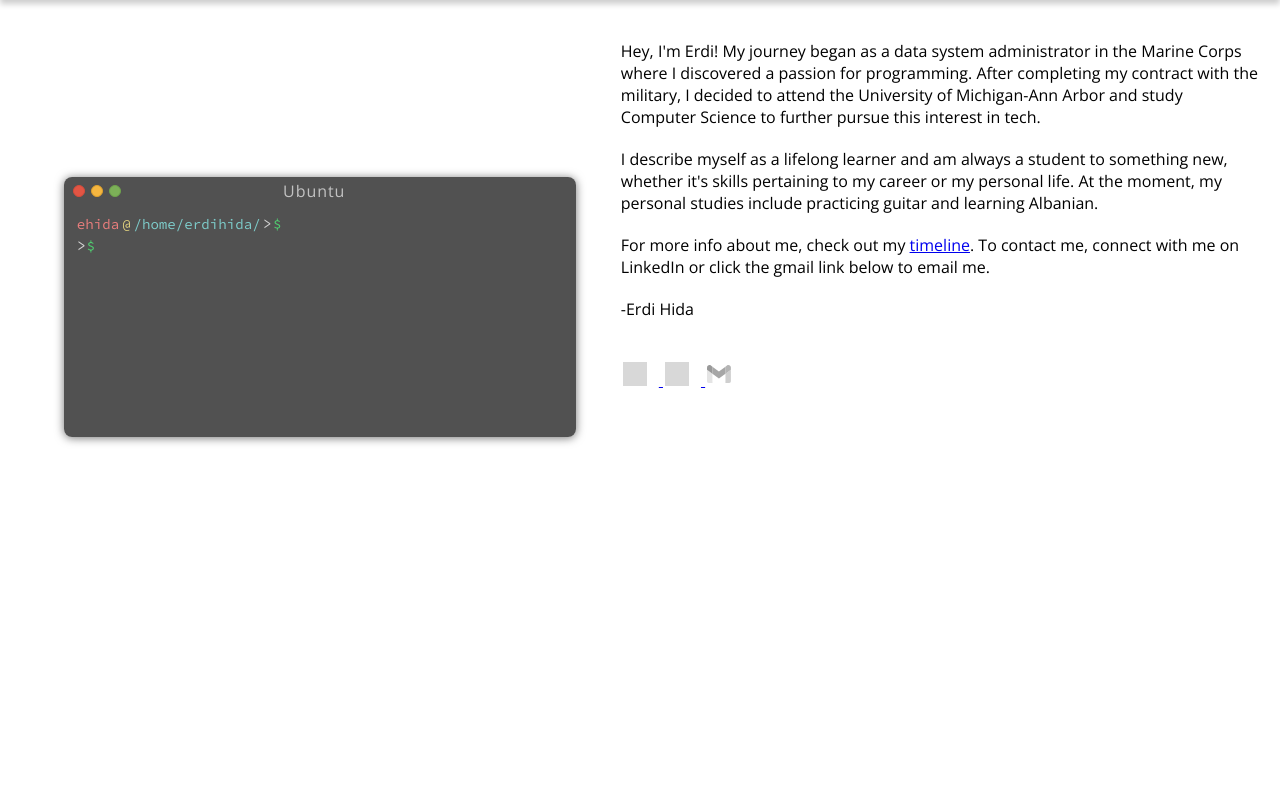
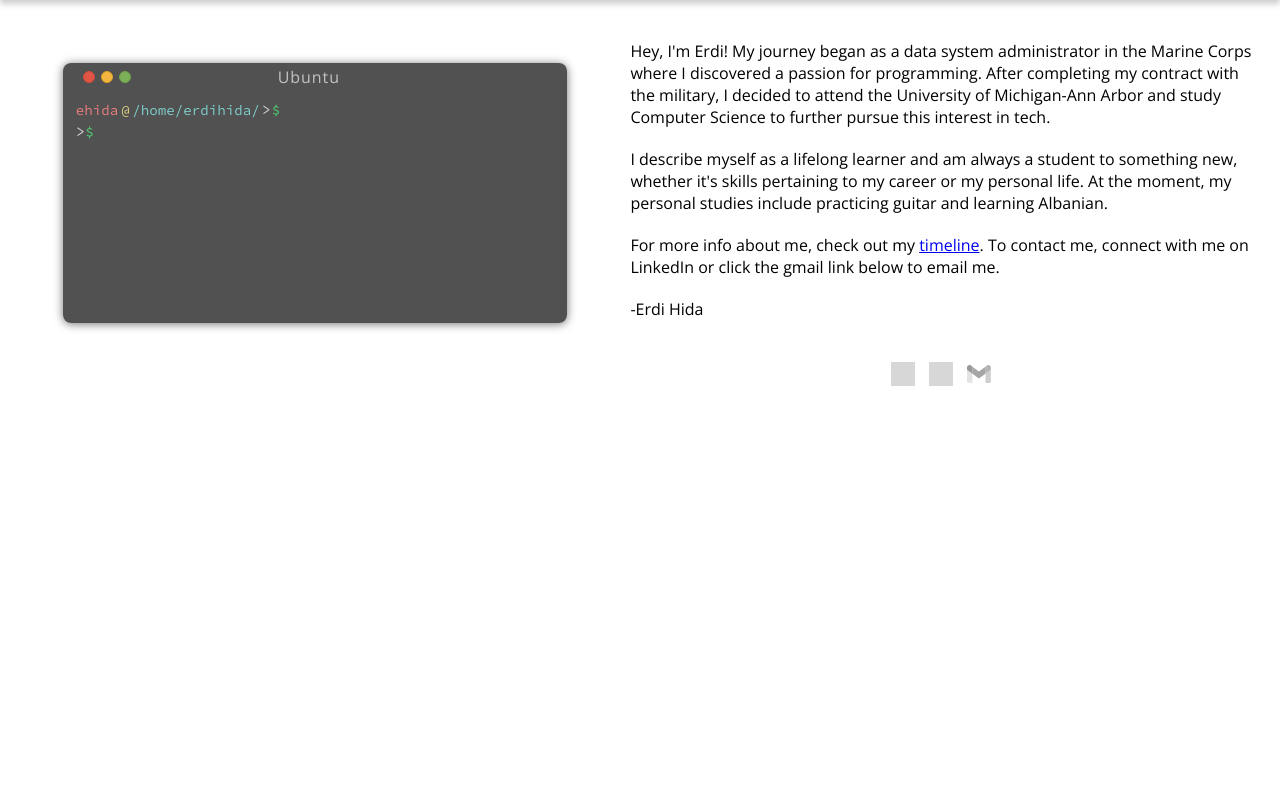
Before and after one commit to Erdi-H/portfolio, a Flask app: page / in a window 1280 px wide. Shown: the part 48-848 px from the top of the page. After the commit the page ends 434 px from the top, so only its background shows below. Run offline with Flask 2, Linux system fonts and the light colour scheme; some libraries are stand-ins or nearby versions; grey boxes are pictures that could not be loaded.

Commit message:
adjusted terminal content and style

```diff
--- a/static/css/home.css
+++ b/static/css/home.css
@@ -4,8 +4,6 @@
 }
 
 .container {
-  height: 100%;
-  max-width: none;
   margin: 0;
   display: flex;
   justify-content: flex-end;
@@ -26,16 +24,14 @@
 }
 
 .scroll-wrapper {
-  height: 100%;
   display: flex;
   flex-direction: column;
   margin-right: 1.5%;
 }
 
 .fixed-wrapper {
-  position: fixed;
   right: 50%;
-  top: calc(50% - 135px);
+  top: 1px;
 }
 
 ul li a {
@@ -69,28 +65,11 @@
   margin: 20px 0px 20px 0px;
 }
 
-@media only screen and (max-width: 5000px) {
-  .fixed-wrapper {
-    top: calc(25% - 135px);
-  }
-}
-
-@media only screen and (max-width: 1800px) {
-  .fixed-wrapper {
-    top: calc(30% - 135px);
-  }
-}
-
-@media only screen and (max-width: 1700px) {
-  .fixed-wrapper {
-    top: calc(35% - 135px);
-  }
-}
-
-@media only screen and (max-width: 1600px) {
-  .fixed-wrapper {
-    top: calc(45% - 135px);
-  }
+.social-icons {
+  display: flex;
+  justify-content: center;
+  align-items: center;
+  line-height: 0;
 }
 
 @media only screen and (max-width: 1094px) {
@@ -125,12 +104,6 @@
 
   .middle-text {
     margin: 15px;
-  }
-
-  .social-icons {
-    display: flex;
-    justify-content: center;
-    align-items: center;
   }
 
   #terminal {
@@ -170,7 +143,6 @@
 
 #terminal .terminal .window-title {
   background: linear-gradient(top, #dedede, #c0c0c0);
-  width: calc(100% - 16px);
   height: 8%;
   text-align: center;
   border-top-left-radius: 8px;
@@ -179,7 +151,6 @@
 }
 
 #terminal .terminal .window-title .win-buttons {
-  position: relative;
   width: 15%;
   left: -11px;
   float: left;
--- a/static/js/home.js
+++ b/static/js/home.js
@@ -4,9 +4,9 @@
       "stat erdihida<br/>" +
       /*"><span class='caret'>$</span> job: <br/> ^100" +*/
       "><span class='caret'>$</span> programming: C++, C#, Python, Javascript, SQL<br/> ^300" +
-      "><span class='caret'>$</span> frameworks: Python Flask, React.js<br/> ^300" +
+      "><span class='caret'>$</span> frameworks: Python Flask, React.js, Vue.js<br/> ^300" +
       "><span class='caret'>$</span> certifications: CompTIA Security+, CompTIA Network+<br/> ^300" +
-      "><span class='caret'>$</span> hobbies: reading, lifting weights, movies<br/> ^300" +
+      "><span class='caret'>$</span> hobbies: reading, lifting weights, movies, cooking<br/> ^300" +
       "><span class='caret'>$</span> langauges: English, Albanian(beginner), Spanish(beginner)<br/> ^100"
     ],
     showCursor: true,
```
